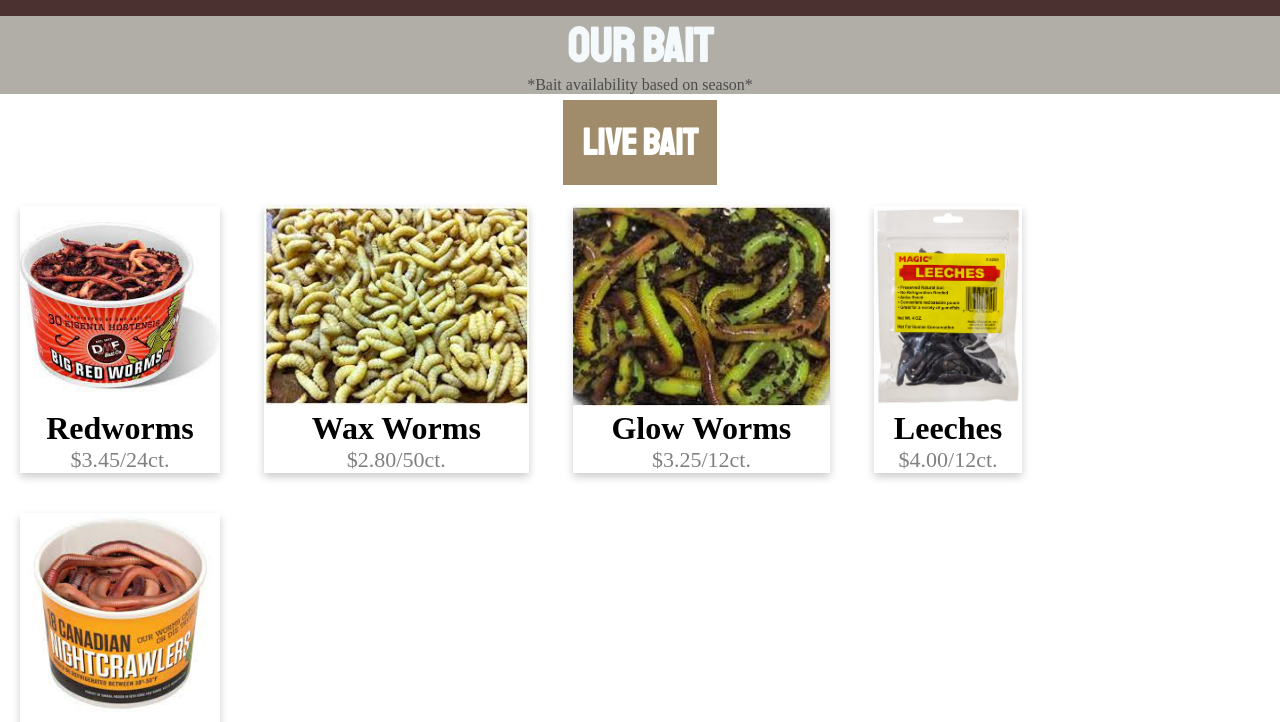
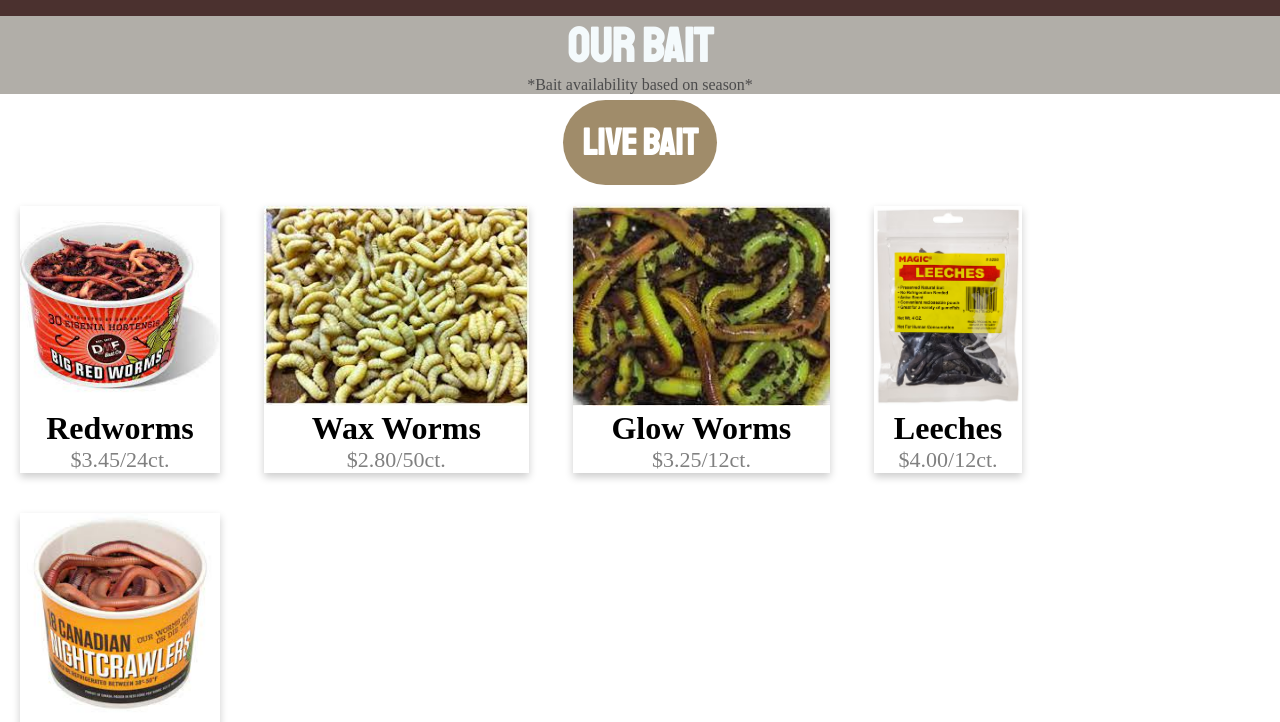
Before and after one commit to brookebobbitt/howards, a plain HTML site: page bait.html in a window 1280 px wide. Shown: the part 64-786 px from the top of the page. Drawn offline with Linux system fonts and the light colour scheme.

Commit message:
validated and fixed errors

```diff
--- a/styles.css
+++ b/styles.css
@@ -1,5 +1,7 @@
 @import url('https://fonts.googleapis.com/css2?family=Staatliches&display=swap');
-
+/* Name: Brooke Bobbitt
+Date: 11/3/22
+Assignment: Live bait website */
 /* browser reset */
 * {
   padding: 0px;
@@ -158,7 +160,7 @@ figure {
   font-size: 2em;
   margin-top: 500px;
   color: white;
-  border-radius: 80;
+  border-radius: 80px;
   font-family: 'Staatliches', cursive;
 }
 
```
Also changed, not shown: bait.html (+3 -1 lines), index.html (+5 -2 lines), services.html (+3 -0 lines).
